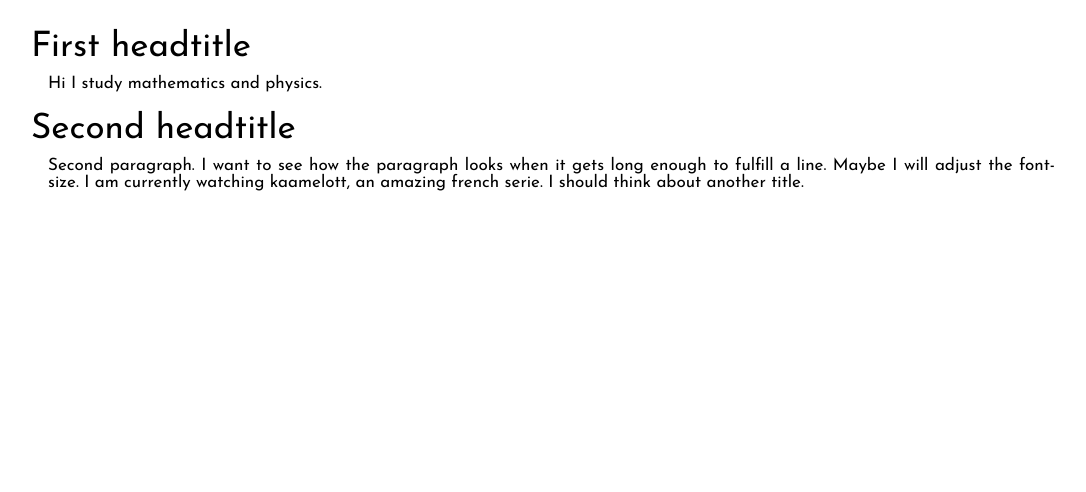
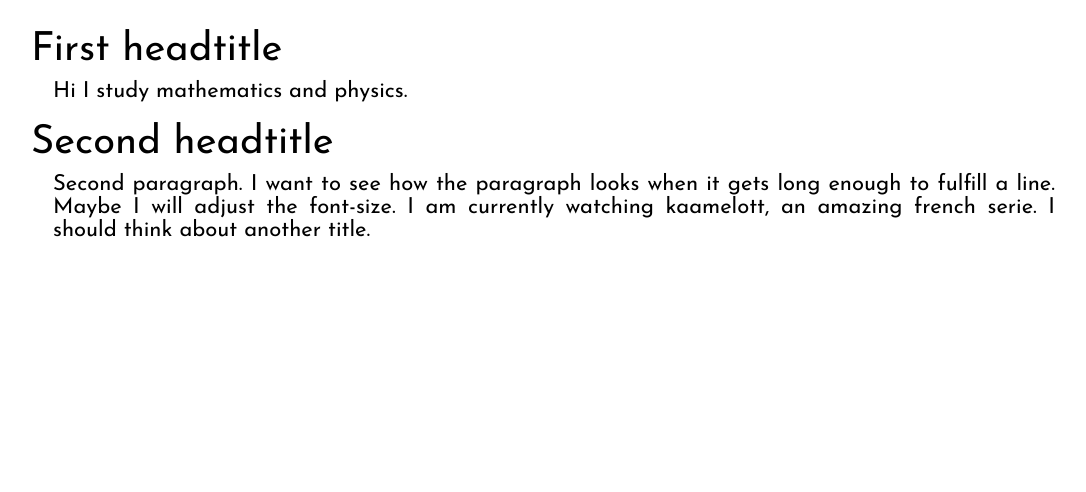
Before and after one commit to antoineeudes/blog, a PHP site: page / in a window 1280 px wide. Shown: the part 100-592 px from the top of the page, without its empty margins (97-1183 px from the left). Run offline with PHP 8.4, Linux system fonts and the light colour scheme.

Commit message:
changed font-size

```diff
--- a/design.css
+++ b/design.css
@@ -43,7 +43,7 @@
 
 p {
   padding-left: 1em;
-	font-size: 17px;
+	font-size: 22px;
 	margin-top: 0px;
 	margin-bottom: 10px;
   }
@@ -55,7 +55,7 @@
 }
 
 h2 {
-	font-size: 35px;
+	font-size: 40px;
   margin-left: auto;
   margin-right: auto;
 	margin-bottom: 10px;
```
